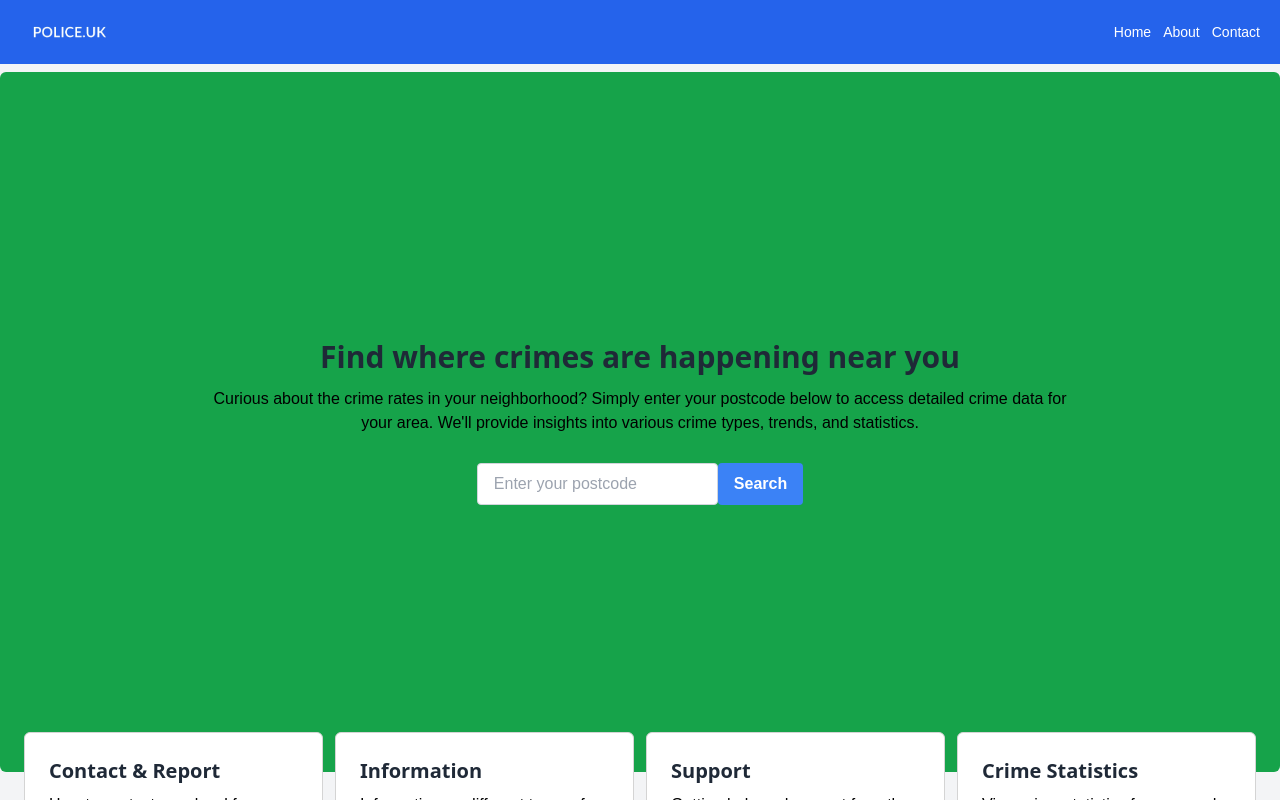
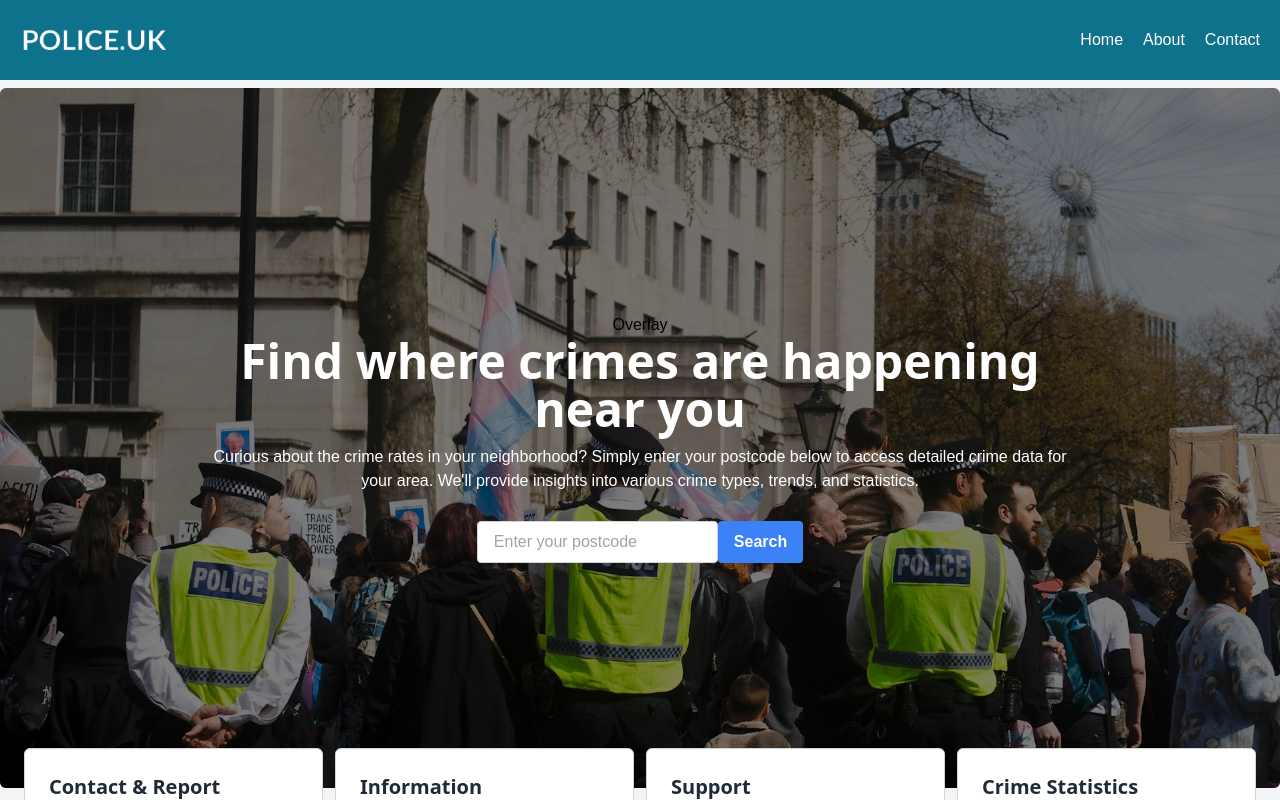
Before and after one commit to HeyEbb/police.uk, a Next.js app: page / in a window 1280 px wide. Shown: the top 800 px of the page. Built offline with nearby package versions, Linux system fonts and the light colour scheme.

Commit message:
Refactor font size and styling in globals.css

```diff
--- a/app/[components]/Header.tsx
+++ b/app/[components]/Header.tsx
@@ -1,6 +1,6 @@
 "use client";
 
-import { useState } from "react";
+import { useState, useEffect } from "react";
 import Logo from "../src/img/puk-logo.png";
 import Image from "next/image";
 import { LuMenu, LuX } from "react-icons/lu";
@@ -11,6 +11,14 @@ import header from "../sass/header/header.module.scss";
 export default function Header() {
   /* --------------------------------- states --------------------------------- */
   const [siderOpen, setSiderOpen] = useState(false);
+
+  useEffect(() => {
+    if (siderOpen) {
+      document.body.style.overflow = "hidden";
+    } else {
+      document.body.style.overflow = "auto";
+    }
+  }, [siderOpen]);
 
   const navigationData = [
     {
@@ -34,15 +42,9 @@ export default function Header() {
   return (
     <>
       {/* container */}
-      <section className="w-full bg-blue-600 flex justify-center items-center px-5 h-16">
-        <span className="core-container flex justify-between items-center">
-          <Image
-            className="p-3"
-            src={Logo}
-            alt="logo"
-            width={100}
-            height={100}
-          />
+      <section className={header.bar}>
+        <span className={header.inner + " core-container"}>
+          <Image src={Logo} alt="Police UK logo" width={150} height={100} />
           <span className="flex">
             <LuMenu
               className={header.icon}
@@ -61,18 +63,18 @@ export default function Header() {
 
       {/* sidebar */}
       {siderOpen && (
-        <section className="bg-gray-800 absolute left-0 h-[100vh] w-80">
+        <section className="bg-gray-900 absolute left-0 h-[100vh] w-80 p-4">
           {/* header of siderbar */}
-          <div className=" w-full flex justify-between p-3">
-            <h3 className="text-white mb-0">Sidebar title here</h3>
+          <div className=" w-full flex justify-between items-center">
+            <h3 className="text-white m-0">Sidebar title here</h3>
             <LuX
               className={header.closeIcon}
               onClick={() => setSiderOpen(false)}
             />
           </div>
-          <hr/>
+          <hr className="border-gray-700 my-4" />
           {/* pages */}
-          <nav className="flex flex-col m-3 gap-1">
+          <nav className="flex flex-col gap-1">
             {navigationData.map((item) => (
               <a key={item.id} href={item.link} className={header.mobileItem}>
                 {item.name}
--- a/app/[components]/landing-page/LandingHero.tsx
+++ b/app/[components]/landing-page/LandingHero.tsx
@@ -1,38 +1,23 @@
 "use client";
+import React from "react";
+import { useEffect, useState } from "react";
+import { useRouter } from "next/navigation";
+import PoliceBackground from "../../src/img/police-hero.jpg"; // Ensure the path is correct
 
-import { useEffect, useState } from "react";
-
-export default function LandingHero() {
+function LandingHero() {
   const [inputValue, setInputValue] = useState<string>("");
-  const [crimes, setCrimes] = useState<any[]>([]);
+  const router = useRouter();
 
   function fetchCrimes(postcode: string) {
     fetch(`https://api.postcodes.io/postcodes/${postcode}`)
       .then((res) => res.json())
       .then((data) =>
-        fetchPoliceData({
-          lat: data?.result.latitude,
-          long: data?.result.longitude,
-          date: "2024-10",
-        })
+        router.push(
+          `/location?postcode=${data?.result.postcode.replace(/ /g, "_")}&lat=${
+            data?.result.latitude
+          }&long=${data?.result.longitude}`
+        )
       )
-      .catch((err) => console.error(err));
-  }
-
-  function fetchPoliceData({
-    lat,
-    long,
-    date,
-  }: {
-    lat: number;
-    long: number;
-    date: string;
-  }) {
-    fetch(
-      `https://data.police.uk/api/crimes-street/all-crime?data=${date}&lat=${lat}&lng=${long}`
-    )
-      .then((res) => res.json())
-      .then((data) => setCrimes(data))
       .catch((err) => console.error(err));
   }
 
@@ -42,14 +27,25 @@ export default function LandingHero() {
   }
 
   return (
-    <section className="w-full rounded-md bg-green-600 core-container md:h-[700px] h-[50vh] flex flex-col justify-center items-center p-8 md:p-52 text-center">
-      <h1>Find where crimes are happening near you</h1>
-      <p>
+    <section
+      className="w-full rounded-md core-container md:h-[700px] h-[50vh] flex flex-col justify-center items-center p-8 md:p-52 text-center relative -z-10"
+      style={{
+        backgroundImage: `url(${PoliceBackground.src})`, // Use .src to get the correct URL
+        backgroundSize: "cover",
+        backgroundPosition: "center",
+      }}
+    >
+      <div className="absolute inset-0 bg-black opacity-50 -z-10 rounded-md"></div>{" "}
+      Overlay
+      <h1 className="relative z-10 text-white">
+        Find where crimes are happening near you
+      </h1>
+      <p className="relative z-10 text-white">
         Curious about the crime rates in your neighborhood? Simply enter your
         postcode below to access detailed crime data for your area. We'll
         provide insights into various crime types, trends, and statistics.
       </p>
-      <form onSubmit={handleSubmit}>
+      <form onSubmit={handleSubmit} className="relative z-10">
         <div className="flex mt-7">
           <input
             onChange={(e) => setInputValue(e.target.value)}
@@ -61,3 +57,5 @@ export default function LandingHero() {
     </section>
   );
 }
+
+export default LandingHero;
--- a/app/globals.css
+++ b/app/globals.css
@@ -8,7 +8,7 @@ body {
 }
 
 h1 {
-  @apply font-sans text-3xl font-bold text-gray-800 mb-3
+  @apply font-sans text-5xl font-bold text-gray-800 mb-3
 }
 
 h3 {
--- /dev/null
+++ b/app/location/page.tsx
@@ -0,0 +1,68 @@
+"use client";
+
+import { useState, useEffect } from "react";
+import { useSearchParams } from "next/navigation";
+import Hero from "../sass/hero/hero.module.scss";
+
+export default function Location() {
+  /* ---------------------------------- state --------------------------------- */
+  const [crimes, setCrimes] = useState<any[]>([]);
+  const [isLoading, setIsLoading] = useState<boolean>(true);
+
+  /* ------------------------------ handle params ----------------------------- */
+  const searchParams = useSearchParams();
+  const postcode = searchParams.get('postcode')
+  const lat = searchParams.get("lat");
+  const long = searchParams.get("long");
+
+  useEffect(() => {
+    if (lat && long) {
+      fetchPoliceData({
+        lat: parseFloat(lat),
+        long: parseFloat(long),
+        date: "2021-07",
+      });
+    }
+  }, [lat, long]);
+
+  // testing it works...
+  useEffect(() => {
+    console.log(crimes);
+  }, [crimes]);
+
+  /* -------------------------------- functions ------------------------------- */
+  function fetchPoliceData({
+    lat,
+    long,
+    date,
+  }: {
+    lat: number;
+    long: number;
+    date: string;
+  }) {
+    fetch(
+      `https://data.police.uk/api/crimes-street/all-crime?data=${date}&lat=${lat}&lng=${long}`
+    )
+      .then((res) => res.json())
+      .then((data) => setCrimes(data))
+      .catch((err) => console.error(err));
+  }
+
+  return (
+    <>
+      <header className={Hero.regular + " core-container"}>
+        <div className={Hero.inner}>
+          <h1>Results for {postcode?.split('_').join(' ')}</h1>
+          <p>
+            Sint dolore qui id consectetur Lorem. Quis dolore deserunt eu
+            commodo labore ea in elit magna officia. Non do dolore eu duis
+            officia id nisi. Reprehenderit mollit duis eu velit esse sit mollit
+            labore ex et. Elit irure adipisicing aute minim nisi minim velit
+            culpa labore.
+          </p>
+        </div>
+      </header>
+
+    </>
+  );
+}
--- a/app/sass/header/header.module.scss
+++ b/app/sass/header/header.module.scss
@@ -1,15 +1,23 @@
 .icon {
-    @apply text-white text-2xl md:hidden cursor-pointer hover:transform hover:scale-110 duration-300
+  @apply text-white text-2xl md:hidden cursor-pointer hover:transform hover:scale-110 duration-300;
 }
 
 .navigation {
-    @apply hidden md:flex md:gap-3 text-white text-sm
+  @apply hidden md:flex md:gap-5 text-white;
 }
 
 .closeIcon {
-    @apply text-white text-2xl cursor-pointer
+  @apply text-white text-2xl cursor-pointer;
 }
 
 .mobileItem {
-    @apply text-white text-base cursor-pointer p-1 hover:bg-indigo-400 rounded
+  @apply text-white text-base cursor-pointer p-1 hover:bg-indigo-400 rounded;
 }
+
+.bar {
+  @apply w-full bg-primary flex justify-center items-center px-5 h-20;
+}
+
+.inner {
+  @apply flex justify-between items-center;
+}
--- /dev/null
+++ b/app/sass/hero/hero.module.scss
@@ -0,0 +1,7 @@
+.regular {
+    @apply bg-indigo-600 w-full min-h-60 rounded-md flex justify-center items-center flex-col text-center
+}
+
+.inner {
+    @apply max-w-2xl
+}
--- a/tailwind.config.ts
+++ b/tailwind.config.ts
@@ -11,6 +11,7 @@ const config: Config = {
       colors: {
         background: "var(--background)",
         foreground: "var(--foreground)",
+        primary: "#0f728c",
       },
     },
   },
```
Also changed, not shown: app/src/img/police-hero.jpg (added).
